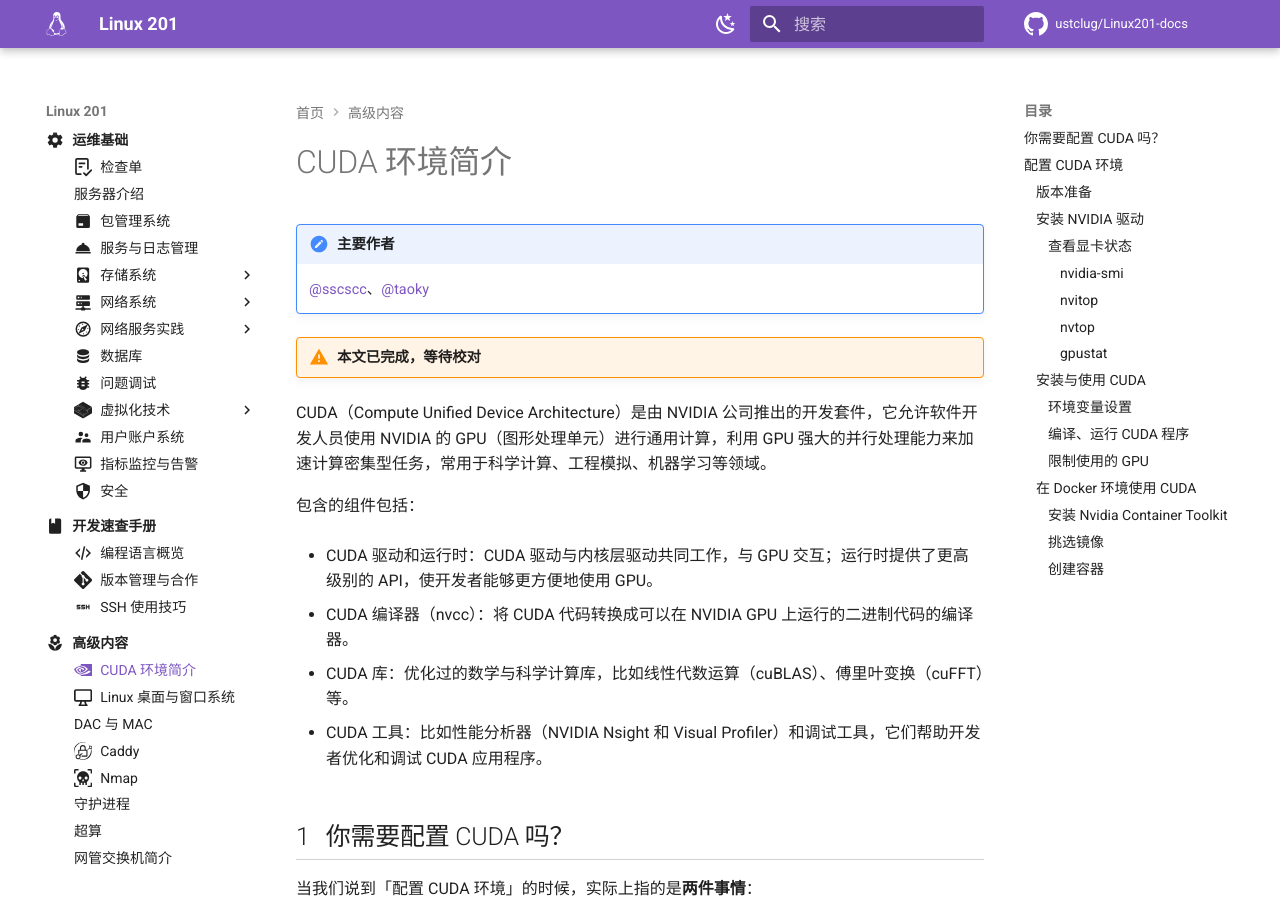
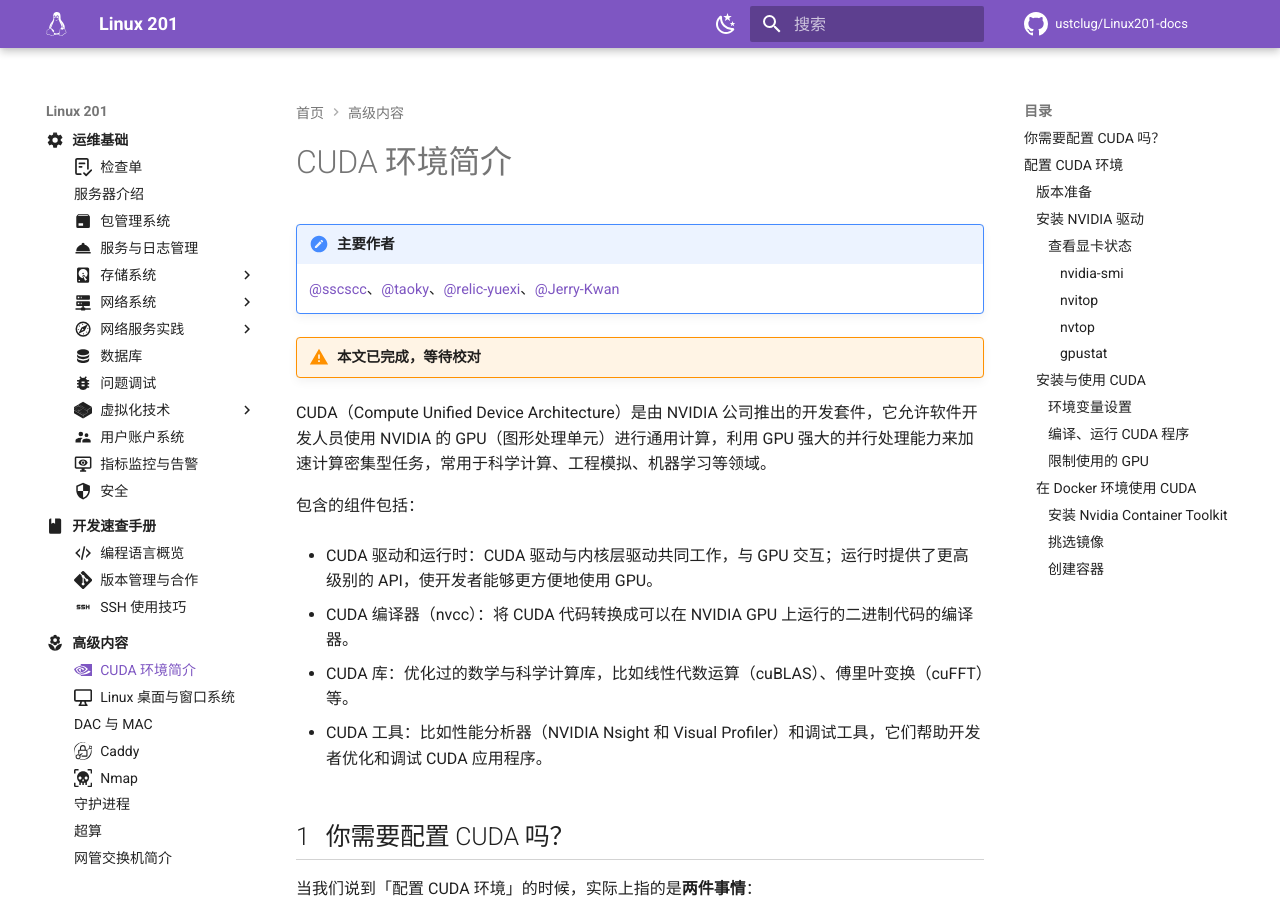
Before and after one commit to ustclug/Linux201-docs, an MkDocs documentation site: the page built from docs/advanced/cuda.md, in a window 1280 px wide and 900 px high. Built offline with MkDocs 1.6.1 and Material for MkDocs 9.7.7, drawn with Linux system fonts in a browser that asks for light colours; comment, search, counter and statistics services are not loaded.

Commit message:
advacned/cuda: Add authorships

```diff
--- a/docs/advanced/cuda.md
+++ b/docs/advanced/cuda.md
@@ -6,7 +6,7 @@
 
 !!! note "主要作者"
 
-    [@sscscc][sscscc]、[@taoky][taoky]
+    [@sscscc][sscscc]、[@taoky][taoky]、[@relic-yuexi][relic-yuexi]、[@Jerry-Kwan][Jerry-Kwan]
 
 !!! warning "本文已完成，等待校对"
 
```
Also changed, not shown: includes/authors.md (+2 -0 lines).
